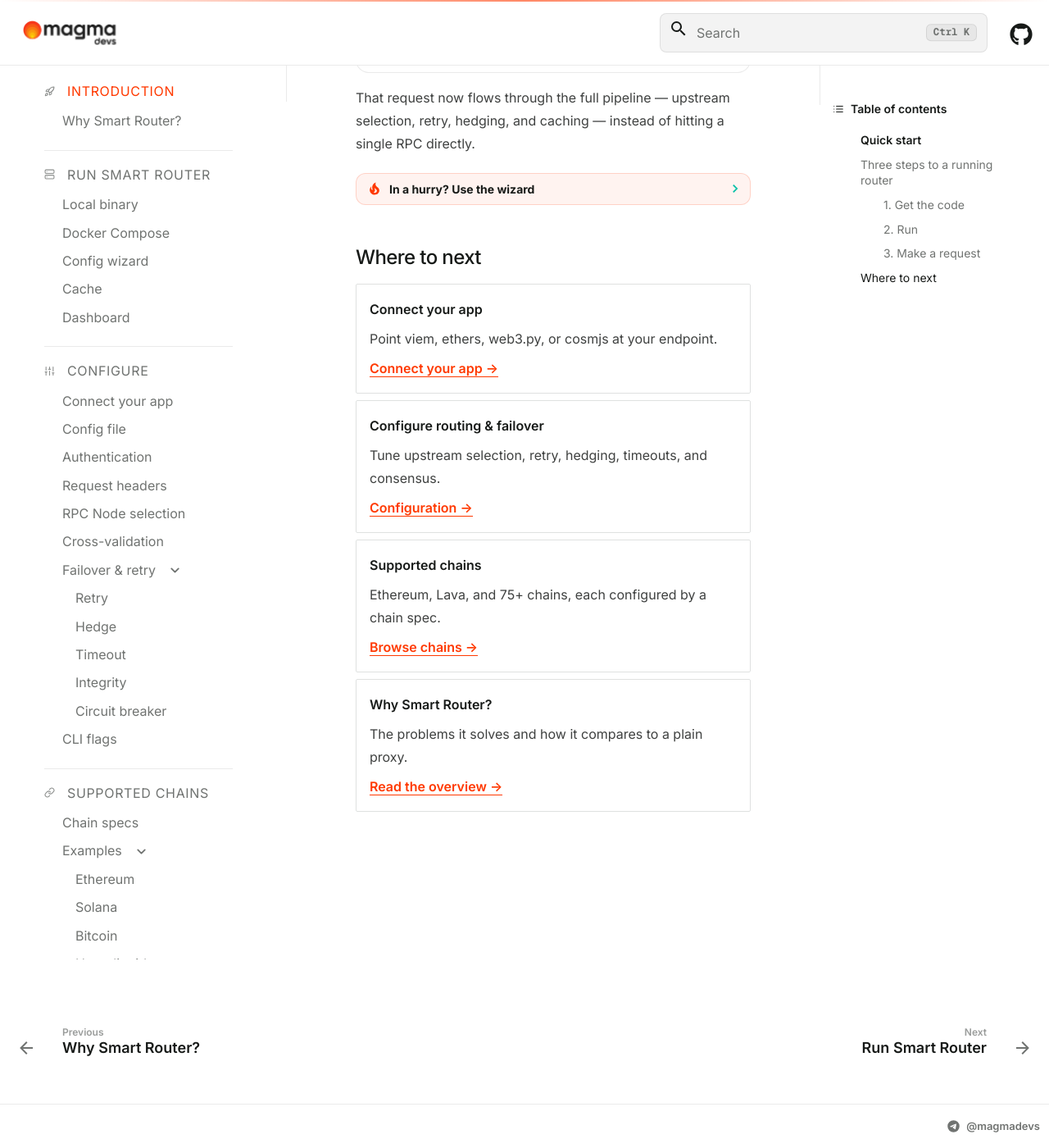
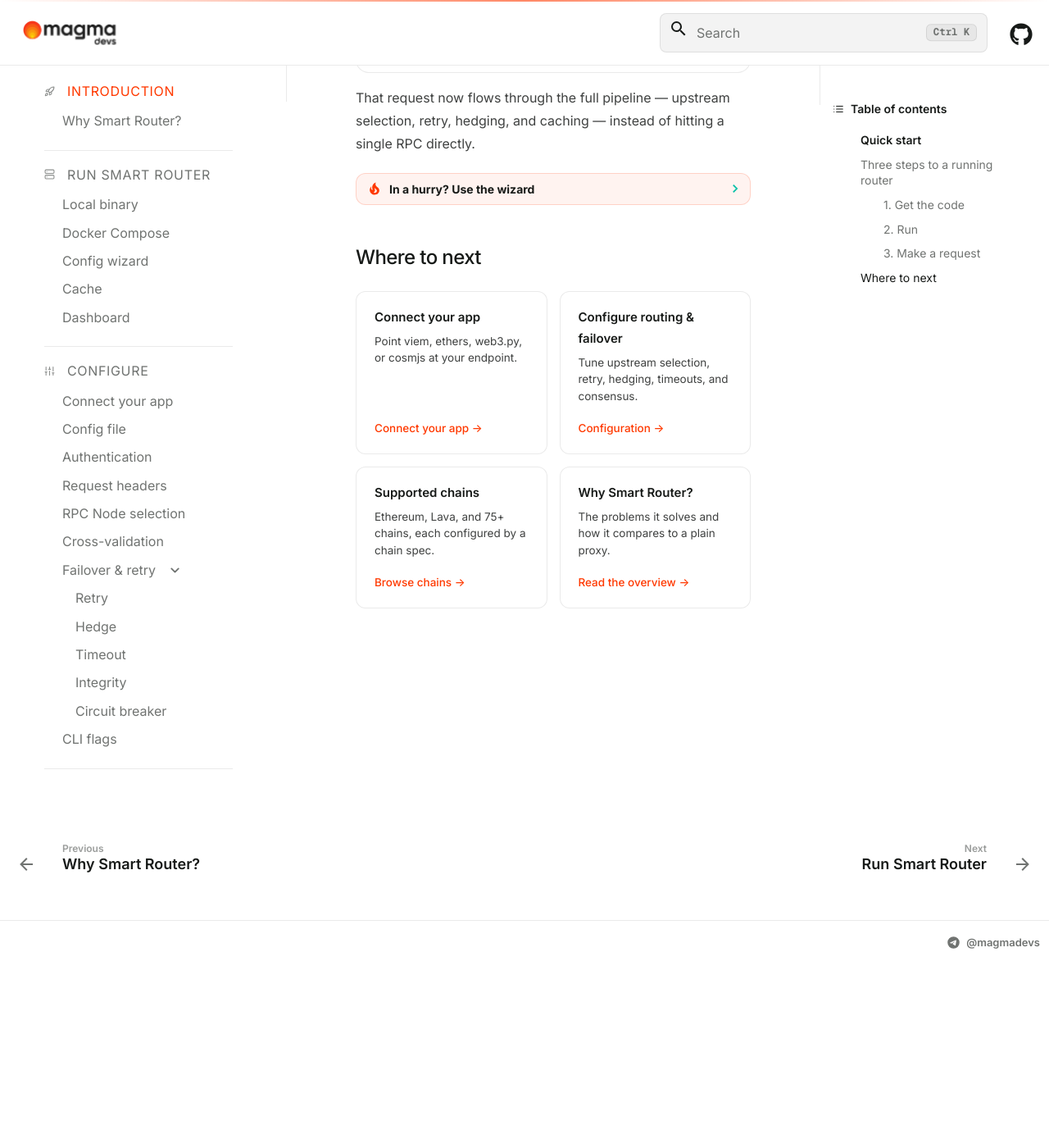
Before and after one commit to Magma-Devs/docs, an MkDocs documentation site: the page built from docs/index.md, in a window 1280 px wide and 1400 px high, scrolled down 987 px. Shown: the whole window at 82% size. Built offline with MkDocs 1.6.1 and Material for MkDocs 9.7.7, drawn with Linux system fonts in a browser that asks for light colours; comment, search, counter and statistics services are not loaded; after the commit the page ends 2163 px from its top, so only the background shows below that.

Commit message:
docs: add intro-lede and managed-popup styles

```diff
--- a/docs/stylesheets/extra.css
+++ b/docs/stylesheets/extra.css
@@ -149,6 +149,14 @@
 
 /* Lead paragraph — first <p> after the page title */
 .md-typeset h1 + p {
+  font-size: 20px;
+  line-height: 1.6;
+  color: var(--text-muted);
+  margin: 16px 0 24px;
+}
+
+/* Second intro paragraph styled to match the h1 lede */
+.md-typeset p.intro-lede {
   font-size: 20px;
   line-height: 1.6;
   color: var(--text-muted);
@@ -1352,6 +1360,61 @@
 }
 
 /* ============================================================================
+   Compact card grid (Quick start "Where to next") — no illustration, tighter
+   ============================================================================ */
+
+.md-typeset .card-grid-compact.grid.cards,
+.md-typeset .card-grid-compact.grid.cards > ul {
+  grid-template-columns: repeat(2, 1fr);
+  gap: 0.75rem;
+  margin: 1.25rem 0 2rem;
+}
+.md-typeset .card-grid-compact.grid.cards > ul > li {
+  border-radius: 12px;
+  border: 1px solid var(--border-subtle);
+  padding: 0.9rem 1.1rem;
+  margin: 0;
+  background-color: var(--surface);
+  display: flex;
+  flex-direction: column;
+  transition: transform 220ms var(--ease), box-shadow 220ms var(--ease), border-color 220ms var(--ease);
+}
+.md-typeset .card-grid-compact.grid.cards > ul > li:hover {
+  transform: translateY(-2px);
+  border-color: rgba(255, 57, 0, 0.35);
+  box-shadow: 0 8px 22px rgba(255, 57, 0, 0.08), 0 2px 6px rgba(0, 0, 0, 0.04);
+}
+.md-typeset .card-grid-compact.grid.cards > ul > li > * { padding: 0; }
+.md-typeset .card-grid-compact.grid.cards > ul > li > p:first-child {
+  font-size: 15px;
+  font-weight: 600;
+  color: var(--text-strong);
+  margin: 0 0 0.3rem;
+}
+.md-typeset .card-grid-compact.grid.cards > ul > li > p:nth-of-type(2) {
+  color: var(--text-body);
+  font-size: 13.5px;
+  line-height: 1.5;
+  margin: 0 0 0.7rem;
+  flex: 1;
+}
+.md-typeset .card-grid-compact.grid.cards > ul > li > p:last-child { margin: 0; }
+.md-typeset .card-grid-compact.grid.cards a {
+  color: var(--primary);
+  border-bottom: none;
+  text-decoration: none;
+  font-weight: 500;
+  font-size: 13.5px;
+  transition: color var(--t);
+}
+.md-typeset .card-grid-compact.grid.cards a:hover { color: var(--primary-dark); }
+
+@media (max-width: 720px) {
+  .md-typeset .card-grid-compact.grid.cards,
+  .md-typeset .card-grid-compact.grid.cards > ul { grid-template-columns: 1fr; }
+}
+
+/* ============================================================================
    Breadcrumb (navigation.path) — muted trail above the H1, drpc-style
    ============================================================================ */
 
@@ -1682,3 +1745,83 @@
 /* hide the hint once the user is typing/focused */
 .md-search__input:focus ~ .md-search__keyhint,
 .md-search__input:not(:placeholder-shown) ~ .md-search__keyhint { opacity: 0; }
+
+/* ============================================================================
+   Site-wide "managed solution" popup (javascripts/managed-popup.js)
+   ============================================================================ */
+
+.sr-managed-popup {
+  position: fixed;
+  right: 1.25rem;
+  bottom: 1.25rem;
+  z-index: 1000;
+  width: 320px;
+  max-width: calc(100vw - 2rem);
+  padding: 1rem 1.1rem 1.1rem;
+  border-radius: 14px;
+  border: 1px solid var(--border-subtle);
+  background-color: var(--surface);
+  box-shadow: 0 12px 34px rgba(0, 0, 0, 0.16), 0 3px 10px rgba(255, 57, 0, 0.08);
+  opacity: 0;
+  transform: translateY(14px);
+  transition: opacity 240ms var(--ease), transform 240ms var(--ease);
+  pointer-events: none;
+}
+.sr-managed-popup.is-visible {
+  opacity: 1;
+  transform: translateY(0);
+  pointer-events: auto;
+}
+.sr-managed-popup .sr-managed-close {
+  position: absolute;
+  top: 0.5rem;
+  right: 0.6rem;
+  width: 1.6rem;
+  height: 1.6rem;
+  border: none;
+  background: transparent;
+  color: var(--text-muted);
+  font-size: 1.2rem;
+  line-height: 1;
+  cursor: pointer;
+  border-radius: 6px;
+  transition: color var(--t), background-color var(--t);
+}
+.sr-managed-popup .sr-managed-close:hover {
+  color: var(--text-strong);
+  background-color: rgba(23, 26, 24, 0.06);
+}
+.md-typeset .sr-managed-popup .sr-managed-title,
+.sr-managed-popup .sr-managed-title {
+  margin: 0 1.2rem 0.35rem 0;
+  font-size: 15px;
+  font-weight: 600;
+  color: var(--text-strong);
+}
+.md-typeset .sr-managed-popup .sr-managed-body,
+.sr-managed-popup .sr-managed-body {
+  margin: 0 0 0.75rem;
+  font-size: 13.5px;
+  line-height: 1.5;
+  color: var(--text-body);
+}
+.sr-managed-popup .sr-managed-cta {
+  display: inline-block;
+  font-size: 13.5px;
+  font-weight: 600;
+  color: #fff;
+  background-color: var(--primary);
+  padding: 0.45rem 0.85rem;
+  border-radius: 8px;
+  border-bottom: none;
+  text-decoration: none;
+  transition: background-color var(--t), transform var(--t);
+}
+.sr-managed-popup .sr-managed-cta:hover {
+  background-color: var(--primary-dark);
+  transform: translateY(-1px);
+}
+
+@media (max-width: 480px) {
+  .sr-managed-popup { right: 0.75rem; left: 0.75rem; bottom: 0.75rem; width: auto; }
+}
```
